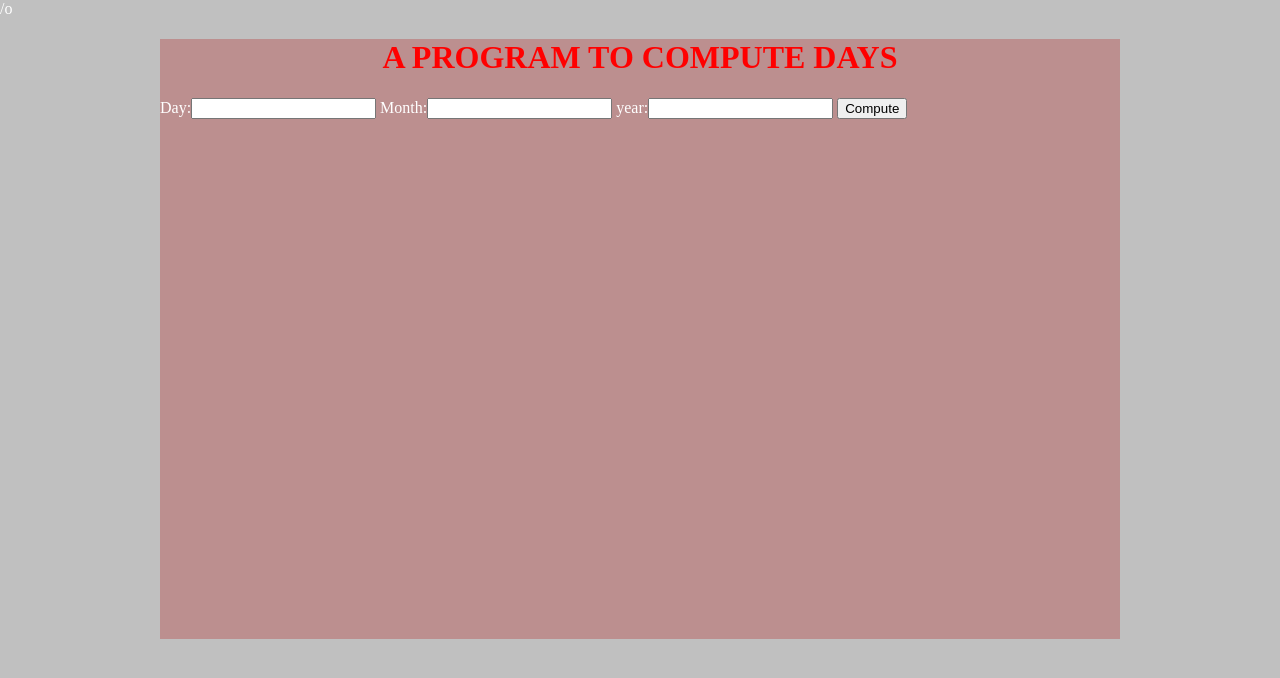
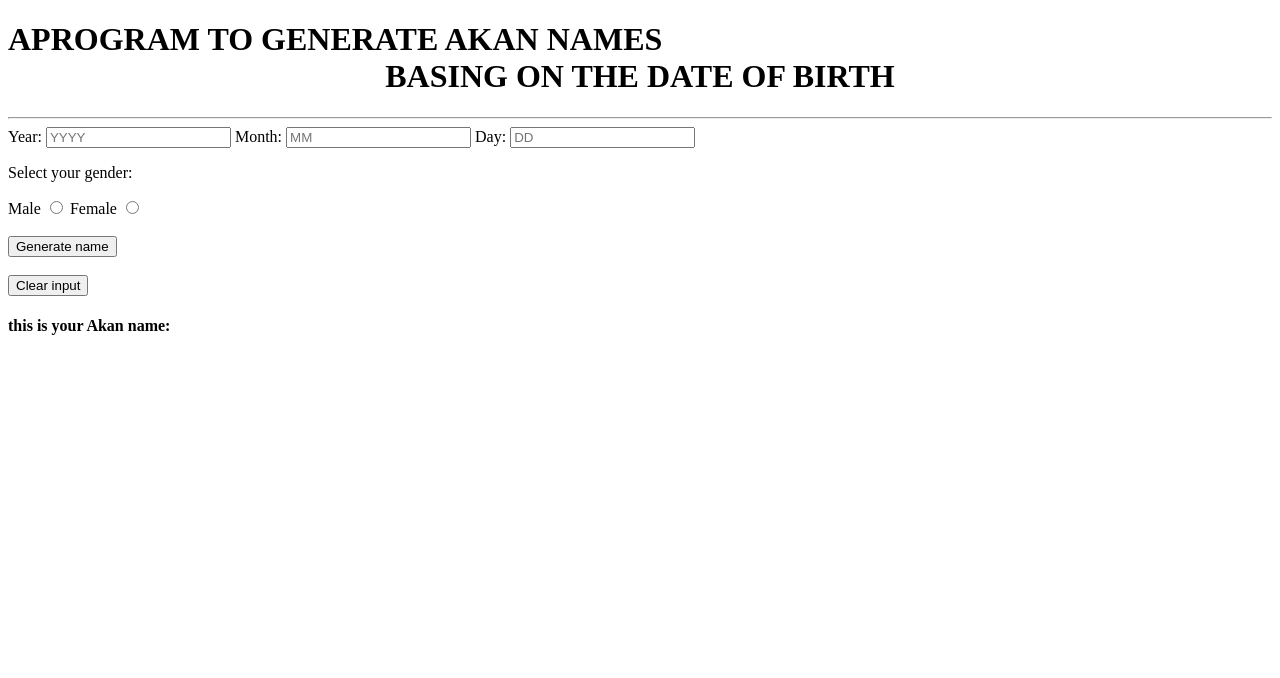
Before and after one commit to silassakwa/wk2project, a plain HTML site: page index.html in a window 1280 px wide. Drawn offline with Linux system fonts and the light colour scheme.

Commit message:
created html file with form content

```diff
--- a/index.html
+++ b/index.html
@@ -1,23 +1,54 @@
+<!DOCTYPE html>
 <html>
-    <head>
-        <link rel="stylesheet"type="text/css"href="css/c.css">/o        <title>DAYS OF THE WEEK PROGRAM</title>
-    </head>
-    <body>
-        <div class="calc">
-        <h1>A PROGRAM TO COMPUTE DAYS </h1>
-        <form>
-            Day:<input type="text"id="d">
+  <head>
+    <meta charset="utf-8">
+    <meta name="viewport"content="width"=device-width,intial-scale=1.0">
+    <title>A Program to generate akan names</title>
 
-            Month:<input type="text"id="m">
+  </head>
+  <body>
 
-            year:<input type="text"id="y">
+      <div class="container">
+        <h1>APROGRAM TO GENERATE AKAN NAMES <center>BASING ON THE DATE OF BIRTH</center></h1>
+        <hr>
 
-                <button onclick="compute()">Compute</button>
+        <form class="myform" onsubmit="return getAkanName()">
+          <label for="year-of-birth">
+            Year:
+            <input id="year-input" type="number" name="year-of-birth" placeholder="YYYY" value="" required>
+          </label>
+          <label for="month-of-birth">
+            Month:
+            <input id="month-input" type="number" name="month-of-birth" placeholder="MM" value="" required>
+          </label>
+          <label for="day-of-birth">
+            Day:
+            <input id="day-input" type="number" name="day-of-birth" placeholder="DD" value="" required>
+          </label>
+          <br>
+          <label for="gender">
+            <p>Select your gender: </p>
+            Male
+            <input id="male-input" type="radio" name="gender" value="male" required>
+            Female
+            <input id="female-input" type="radio" name="gender" value="female" required>
+
+          </label>
+          <br><br>
+          <input id="get-name" type="submit" name="" value="Generate name">
+          <br><br>
+        </form>
+        <form onsubmit="return clearInput()">
+          <input class="clear" type="submit" value="Clear input">
+        </form>
+
+
+        <h4 id = display-name><strong>this is your Akan name:</strong></h4>
+        <p id="result"></p>
+      </div>
+    </div>
 
 
 
-
-         </form>
-         </div>
-    </body>
+  </body>
 </html>
```
